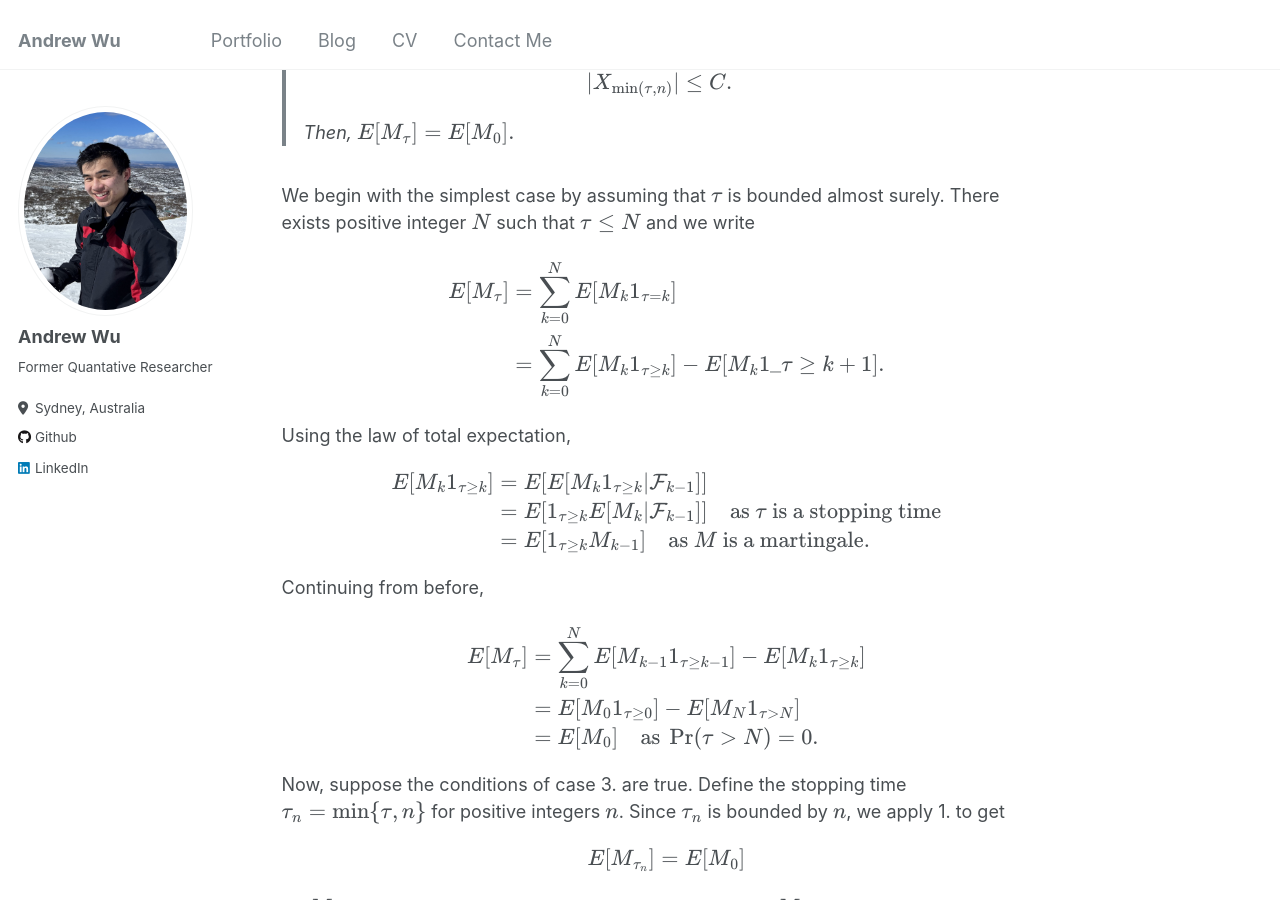
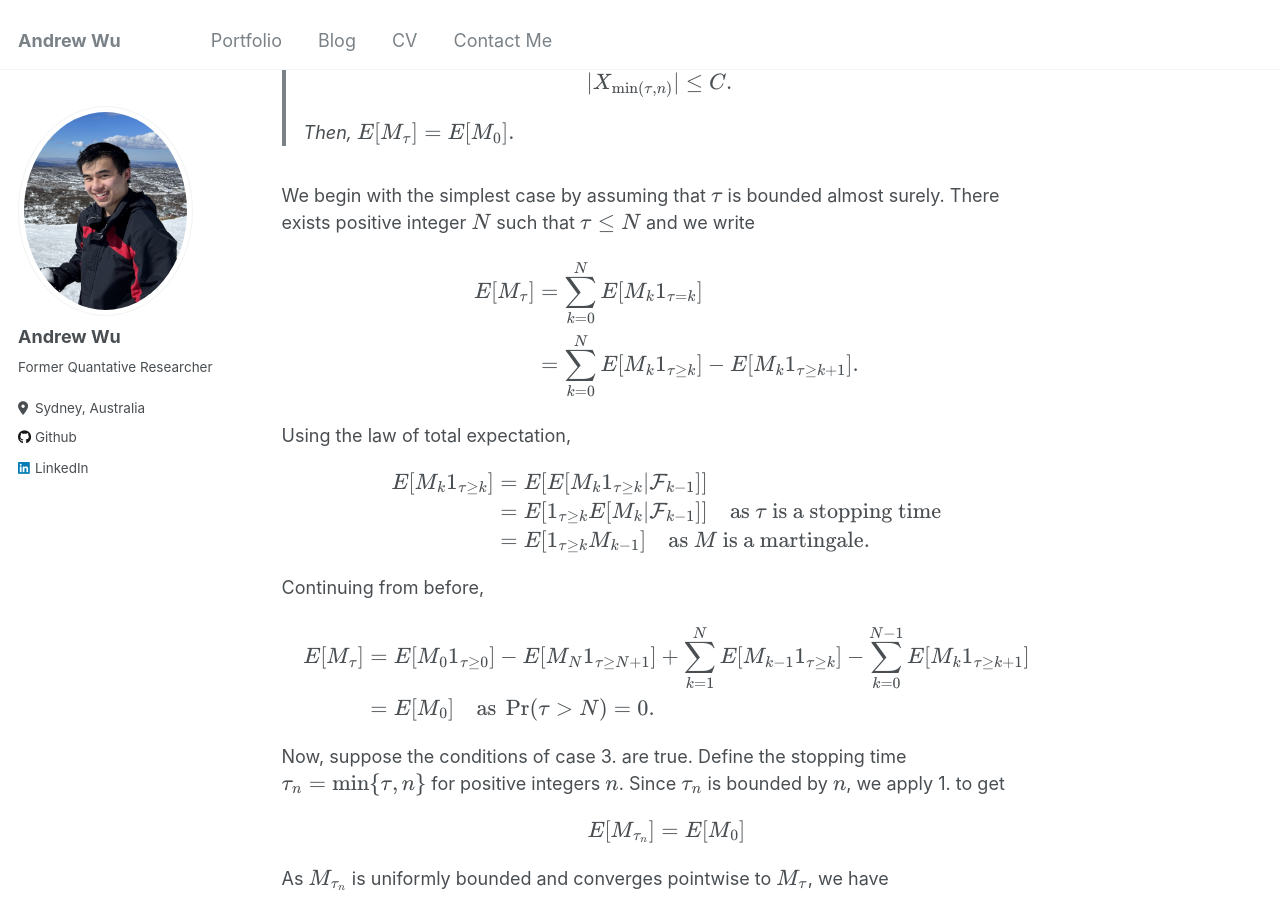
Before and after one commit to BrownianNotion/BrownianNotion.github.io, a Jekyll site: the page built from _posts/2024-05-22-blog-post-1.md, in a window 1280 px wide and 900 px high, scrolled down 905 px. Built offline with Jekyll 4.4.1, drawn with Linux system fonts in a browser that asks for light colours.

Commit message:
OST proof fixes

```diff
--- a/_posts/2024-05-22-blog-post-1.md
+++ b/_posts/2024-05-22-blog-post-1.md
@@ -36,7 +36,7 @@ We begin with the simplest case by assuming that \\(\tau\\) is bounded almost su
 $$
     \begin{align*}
         E[M_\tau] & = \sum_{k=0}^{N} E[M_k 1_{\tau = k}] \\
-        & = \sum_{k=0}^{N} E[M_k 1_{\tau \geq k}] - E[M_k 1\_{\tau \geq k + 1}].
+        & = \sum_{k=0}^{N} E[M_k 1_{\tau \geq k}] - E[M_k 1_{\tau \geq k + 1}].
     \end{align*}
 $$
 
@@ -54,8 +54,7 @@ Continuing from before,
 
 $$
     \begin{align*}
-        E[M_\tau] & = \sum_{k=0}^{N} E[M_{k-1} 1_{\tau\geq k-1} ] - E[M_{k}1_{\tau\geq k}]\\
-        & = E[M_{0} 1_{\tau\geq 0}] - E[M_N 1_{\tau > N}] \\
+        E[M_\tau] & = E[M_{0} 1_{\tau\geq 0}] - E[M_N 1_{\tau \geq N + 1}] + \sum_{k=1}^{N} E[M_{k-1} 1_{\tau\geq k} ] - \sum_{k=0}^{N-1} E[M_{k}1_{\tau\geq k+1}]\\
         & = E[M_0] \quad \text{as }\Pr(\tau > N) = 0.
     \end{align*}
 $$
```
